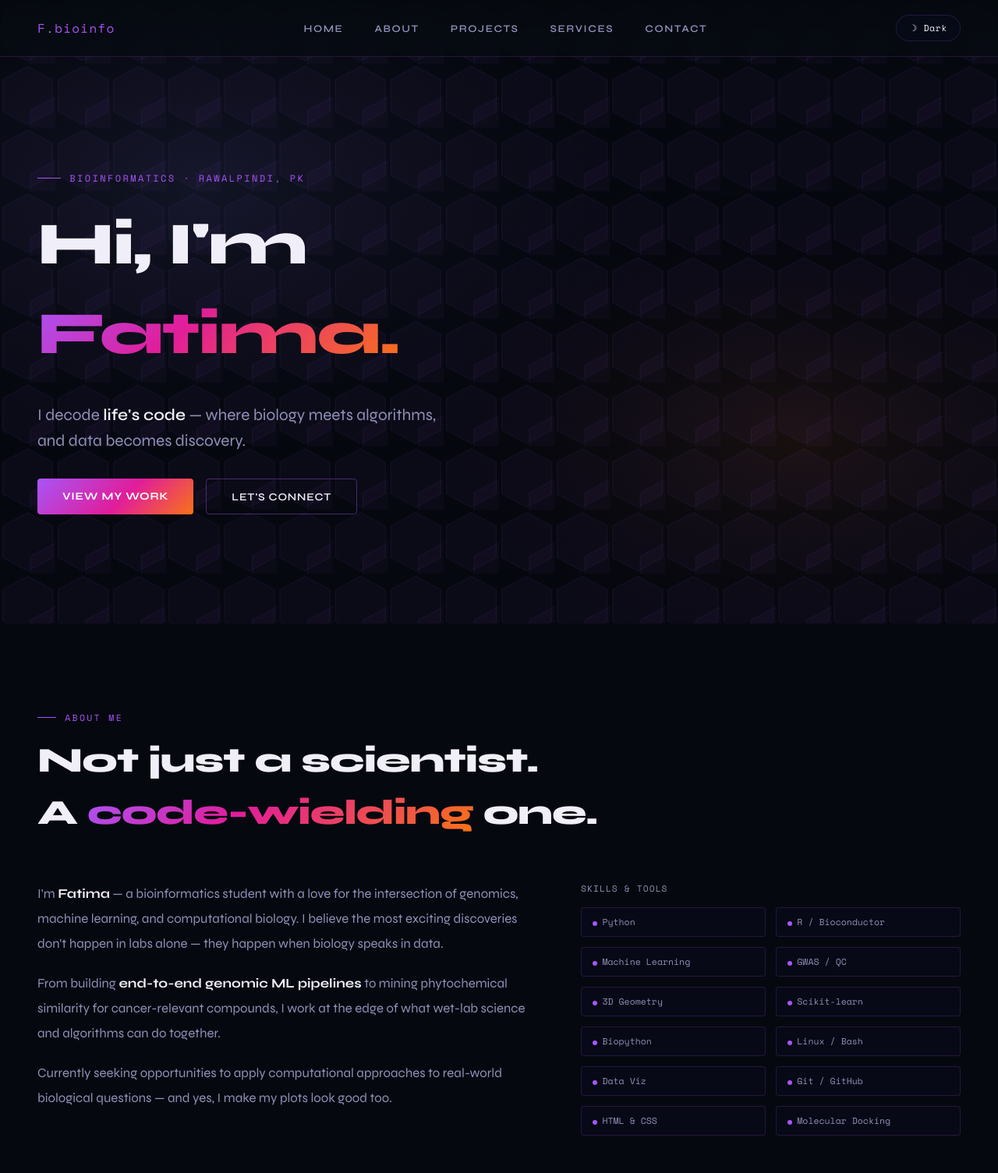
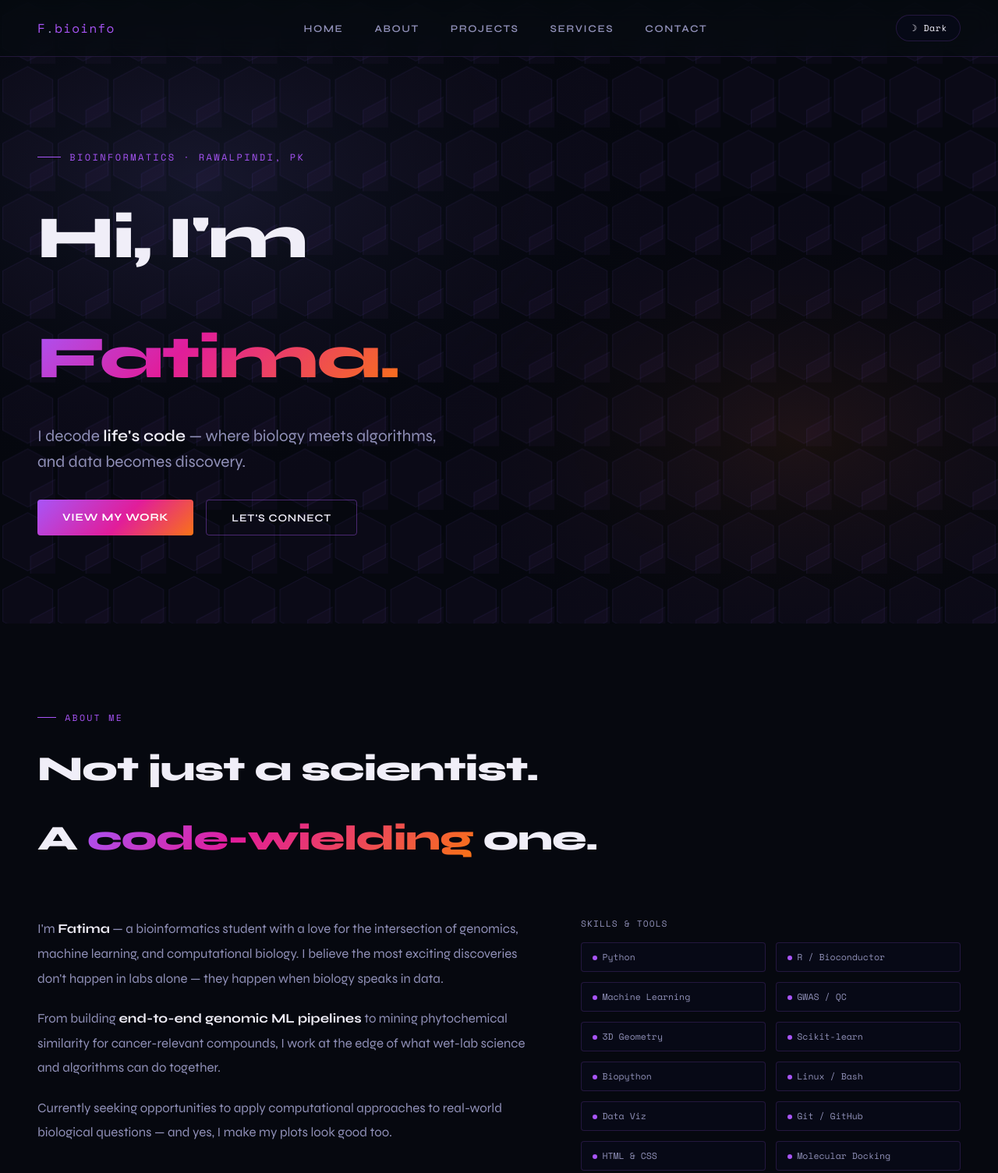
Before and after one commit to fatimasyed10/Portfolio, a plain HTML site: page index.html in a window 1280 px wide. Shown: the top 1505 px of the page at 78% size. Drawn offline with nearby package versions, Linux system fonts and the light colour scheme.

Commit message:
update heights

```diff
--- a/index.html
+++ b/index.html
@@ -166,10 +166,9 @@
  .hero-name {
   font-size: clamp(3.5rem, 6vw, 5.5rem);
   font-weight: 800;
-  line-height: 1.5;
+  line-height: 2;
   letter-spacing: -0.02em;
   margin-bottom: 0.4rem;
-  padding-bottom: 0.3em;
 }
   .hero-name .accent {
     background: linear-gradient(135deg, #a855f7 0%, #e11d9a 40%, #f97316 100%);
@@ -271,9 +270,7 @@
   font-weight: 800;
   letter-spacing: -0.02em;
   margin-bottom: 3rem;
-  line-height: 1.5;
-  padding-bottom: 0.3em;
-  overflow: visible;
+  line-height: 2;
 }
 
   .about-grid {
```
